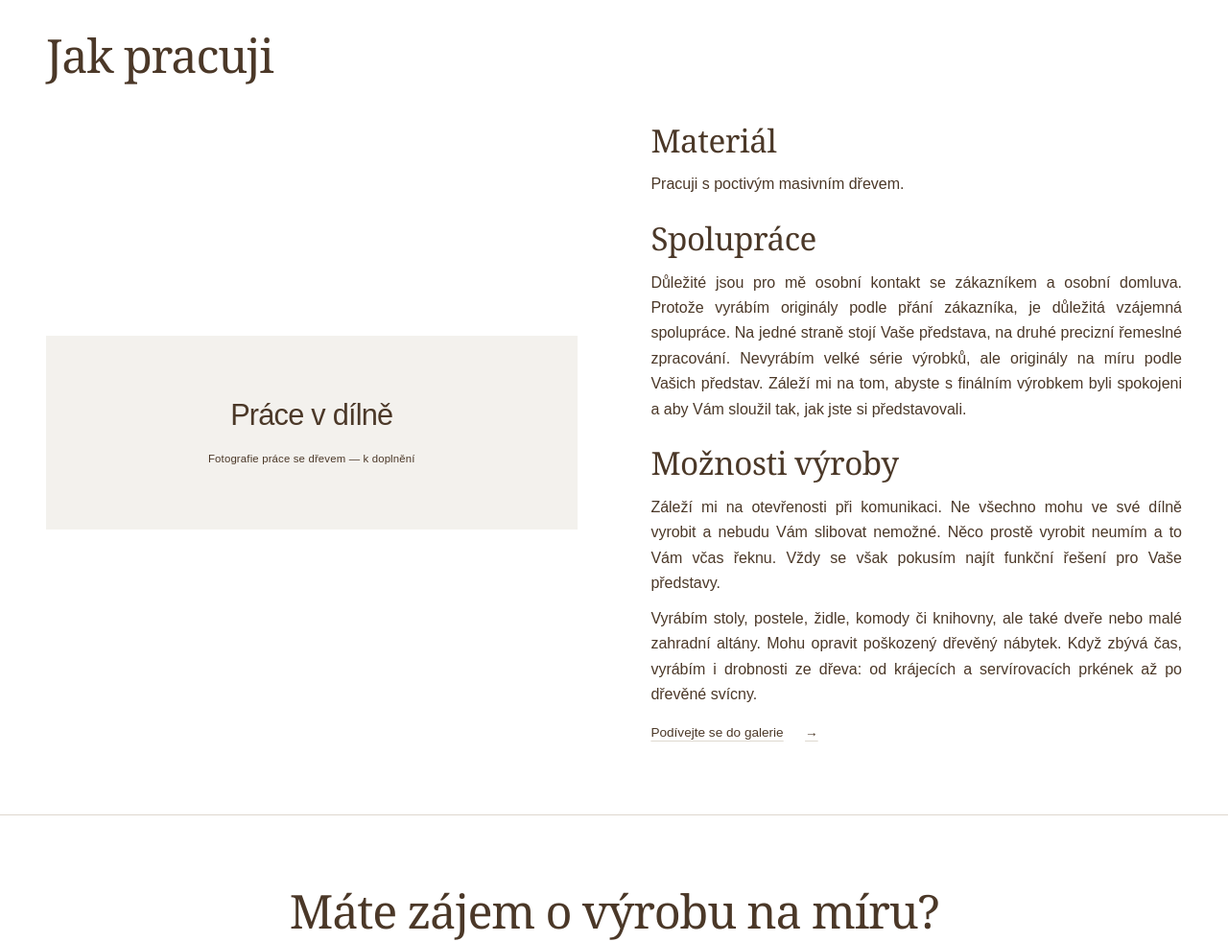
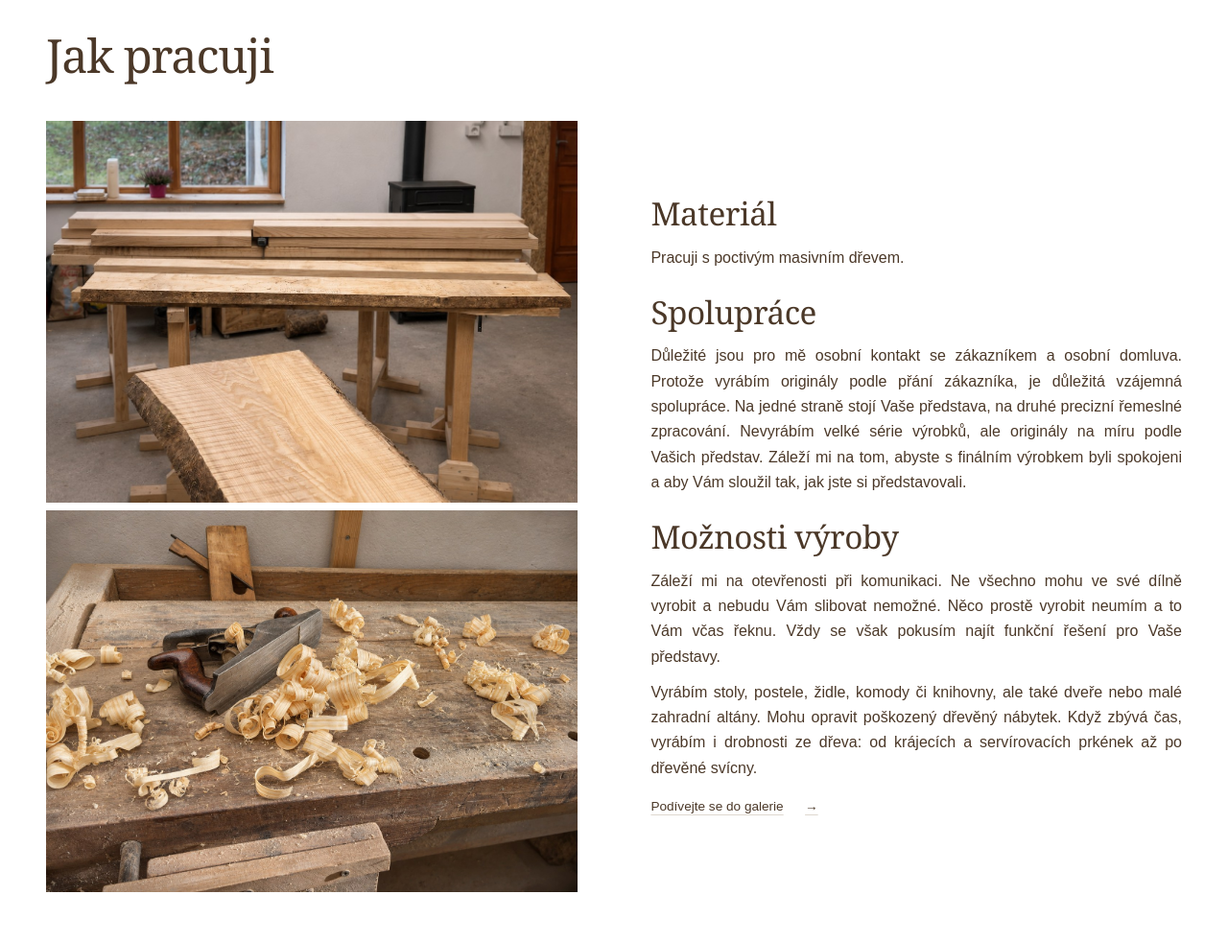
Before and after one commit to totus1104/vyrobeno-ve-stodole, a website built with Vite: page o-stodole.html in a window 1280 px wide. Shown: the part 1840-2822 px from the top of the page at 96% size. Built offline with nearby package versions, Linux system fonts and the light colour scheme.

Commit message:
Add files via upload

```diff
--- a/o-stodole.html
+++ b/o-stodole.html
@@ -126,11 +126,24 @@
               </a>
             </section>
           </div>
-          <figure class="about-photo about-photo--working placeholder">
-            <span class="placeholder-label">
-              Práce v dílně
-              <small>Fotografie práce se dřevem — k doplnění</small>
-            </span>
+          <figure class="about-photo about-photo--working">
+            <img
+              class="about-photo--cropped"
+              src="./src/assets/images/fosky.jpg"
+              alt="Fošna s výraznou kresbou dřeva v popředí a další fošny na kozách v dílně."
+              width="1129"
+              height="1393"
+              loading="lazy"
+              decoding="async"
+            />
+            <img
+              src="./src/assets/images/hobliny.jpg"
+              alt="Ruční truhlářský hoblík a světlé hobliny na dřevěném ponku."
+              width="1479"
+              height="1064"
+              loading="lazy"
+              decoding="async"
+            />
           </figure>
         </div>
       </section>
```
Also changed, not shown: kontakt.html (+5 -4 lines), README.md (added), 1 other file.
